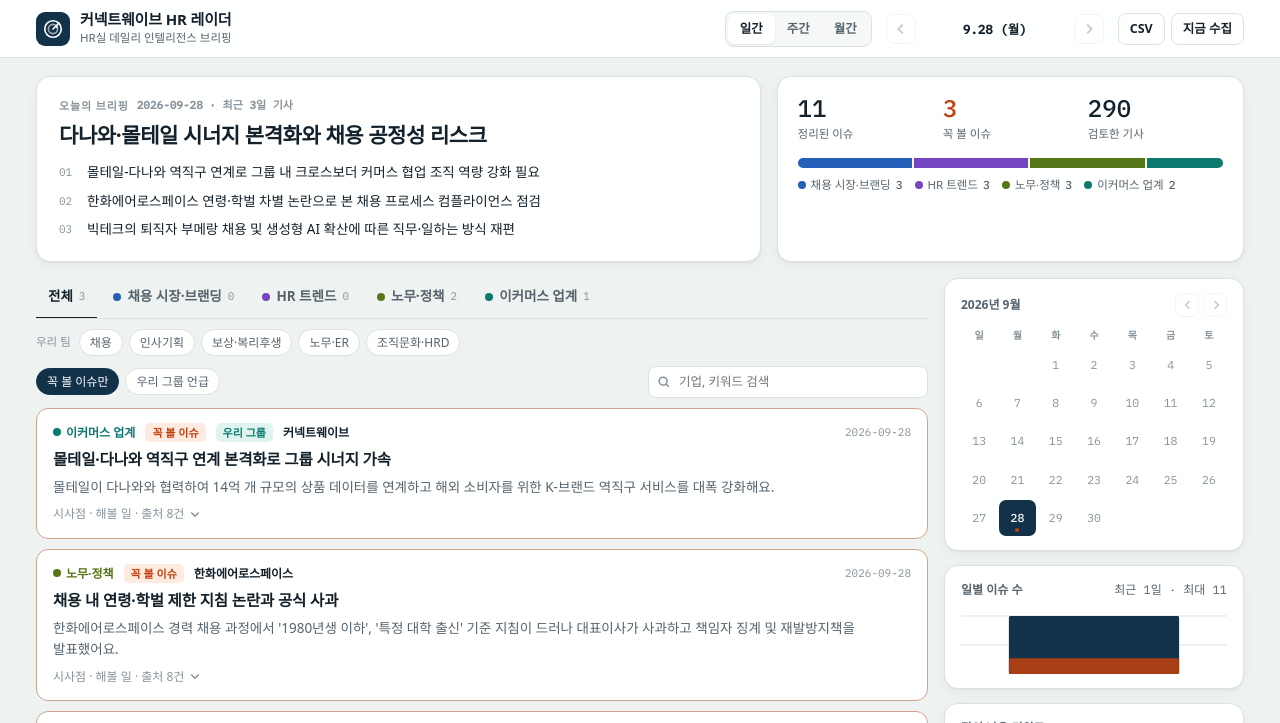
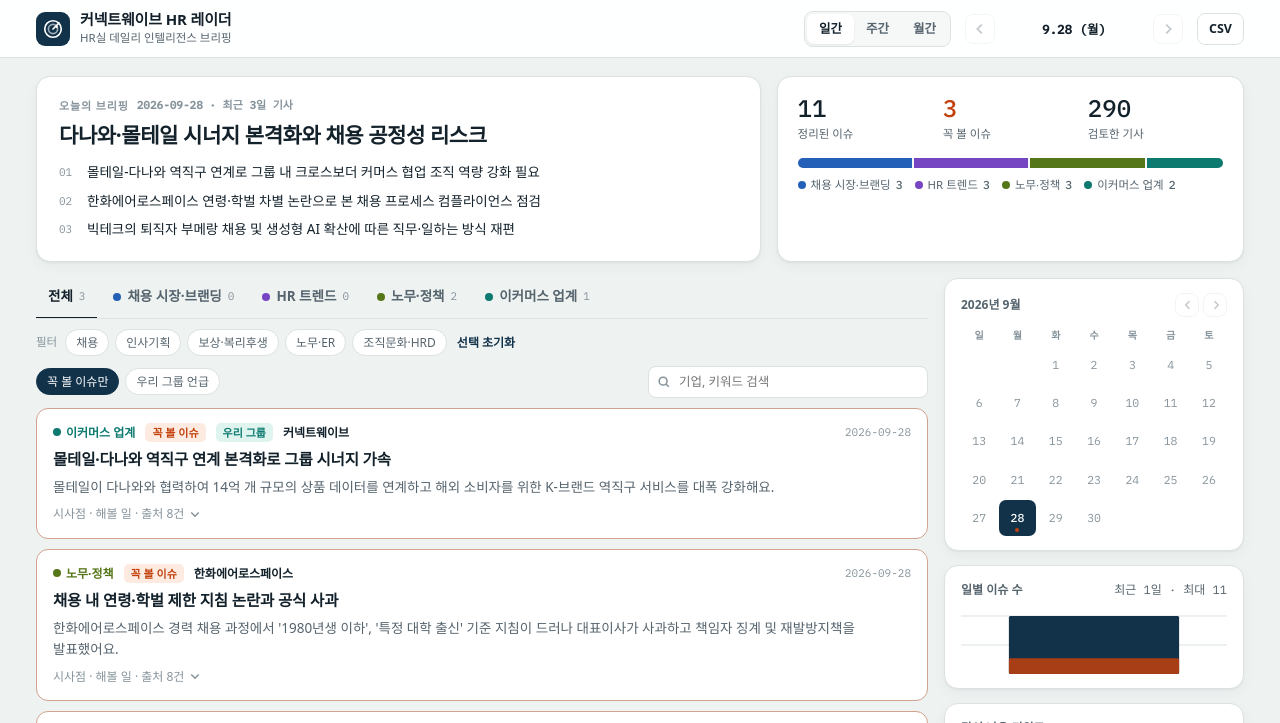
Before and after one commit to jinny57/cw-hr, a plain HTML site: page web/index.html in a window 1280 px wide. Both pictures are taken after a click on the button "꼭 볼 이슈만". Shown: the top 723 px of the page. Drawn offline with Linux system fonts and the light colour scheme; a web font is replaced by a local one.

Commit message:
Add files via upload

```diff
--- a/web/index.html
+++ b/web/index.html
@@ -100,7 +100,7 @@
 .grid{display:grid;grid-template-columns:minmax(0,1fr) 300px;gap:16px;align-items:start}
 .grid>*,.brief>*{min-width:0}
 .filters{display:flex;flex-direction:column;gap:10px;min-width:0}
-#teamChips{flex:1;min-width:0}
+#teamChips{min-width:0}
 .tabs{display:flex;gap:4px;overflow-x:auto;scrollbar-width:none;border-bottom:1px solid var(--line)}
 .tabs::-webkit-scrollbar{display:none}
 .tab{border:0;background:none;padding:8px 12px 9px;font-size:13.5px;font-weight:600;color:var(--muted);cursor:pointer;white-space:nowrap;border-bottom:2px solid transparent;margin-bottom:-1px;display:inline-flex;align-items:center;gap:6px}
@@ -110,6 +110,8 @@
 .row label.lbl{font-size:11.5px;color:var(--sub);margin-right:2px}
 .chip{border:1px solid var(--line);background:var(--surf);border-radius:999px;padding:3px 10px;font-size:12px;font-weight:500;cursor:pointer;color:var(--muted)}
 .chip[aria-pressed="true"]{background:var(--accent);border-color:var(--accent);color:var(--accent-ink)}
+.reset{border:0;background:none;padding:3px 4px;font-size:12px;font-weight:600;color:var(--accent);cursor:pointer;display:inline-flex;align-items:center;gap:4px}
+.reset:hover{text-decoration:underline}
 .search{flex:1;min-width:160px;max-width:280px;position:relative;margin-left:auto}
 .search input{width:100%;border:1px solid var(--line);background:var(--surf);border-radius:8px;padding:5px 10px 5px 30px;font-size:12.5px}
 .search svg{position:absolute;left:9px;top:50%;transform:translateY(-50%);color:var(--sub)}
@@ -208,7 +210,6 @@
     </div>
     <div class="tools">
       <button class="btn" id="csv" type="button" title="지금 보이는 카드를 CSV로 받기">CSV</button>
-      <a class="btn" id="runLink" target="_blank" rel="noopener" hidden>지금 수집</a>
     </div>
   </div>
 </header>
@@ -239,8 +240,9 @@
     <section class="filters" aria-label="이슈 목록">
       <div class="tabs" role="tablist" id="tabs"></div>
       <div class="row">
-        <label class="lbl">우리 팀</label>
+        <label class="lbl">필터</label>
         <span class="row" id="teamChips"></span>
+        <button class="reset" type="button" id="resetFilters" hidden>선택 초기화</button>
       </div>
       <div class="row">
         <button class="chip" type="button" id="onlyHigh" aria-pressed="false">꼭 볼 이슈만</button>
@@ -496,6 +498,9 @@
     const reps = periodReports();
     const items = allItems(reps);
     renderHeader(); renderBrief(reps, items); renderTabs(items); renderTeams(); renderList(items); renderRail(items);
+    $('#onlyHigh').setAttribute('aria-pressed', st.high);
+    $('#onlyOwn').setAttribute('aria-pressed', st.own);
+    $('#resetFilters').hidden = !(st.teams.length || st.high || st.own || st.q || st.cat !== 'all');
   }
 
   function setAnchor(d){
@@ -521,6 +526,10 @@
     const b = e.target.closest('[data-team]'); if (!b) return;
     const t = b.dataset.team; st.teams = st.teams.includes(t) ? st.teams.filter(x => x !== t) : [...st.teams, t];
     store.set('teams', st.teams); render();
+  });
+  $('#resetFilters').addEventListener('click', () => {
+    st.teams = []; st.high = false; st.own = false; st.q = ''; st.cat = 'all';
+    $('#q').value = ''; store.set('teams', []); render();
   });
   $('#onlyHigh').addEventListener('click', e => { st.high = !st.high; e.currentTarget.setAttribute('aria-pressed', st.high); render(); });
   $('#onlyOwn').addEventListener('click', e => { st.own = !st.own; e.currentTarget.setAttribute('aria-pressed', st.own); render(); });
@@ -555,7 +564,6 @@
     REPORTS.forEach(r => byDate.set(r.date, r)); dates = REPORTS.map(r => r.date);
     if (META.site_title){ $('#siteTitle').textContent = META.site_title; document.title = META.site_title; }
     if (META.site_subtitle) $('#siteSub').textContent = META.site_subtitle;
-    if (META.repo_url){ const l = $('#runLink'); l.href = META.repo_url.replace(/\/$/, '') + '/actions'; l.hidden = false; }
     $('#sampleNote').hidden = !REPORTS.some(r => r.sample);
     if (!dates.length){ $('#headline').textContent = '아직 수집된 브리핑이 없어요'; $('#list').innerHTML = '<div class="empty">첫 자동 수집이 끝나면 여기에 이슈가 채워져요.</div>'; return; }
     setAnchor(dates[0]);
```
